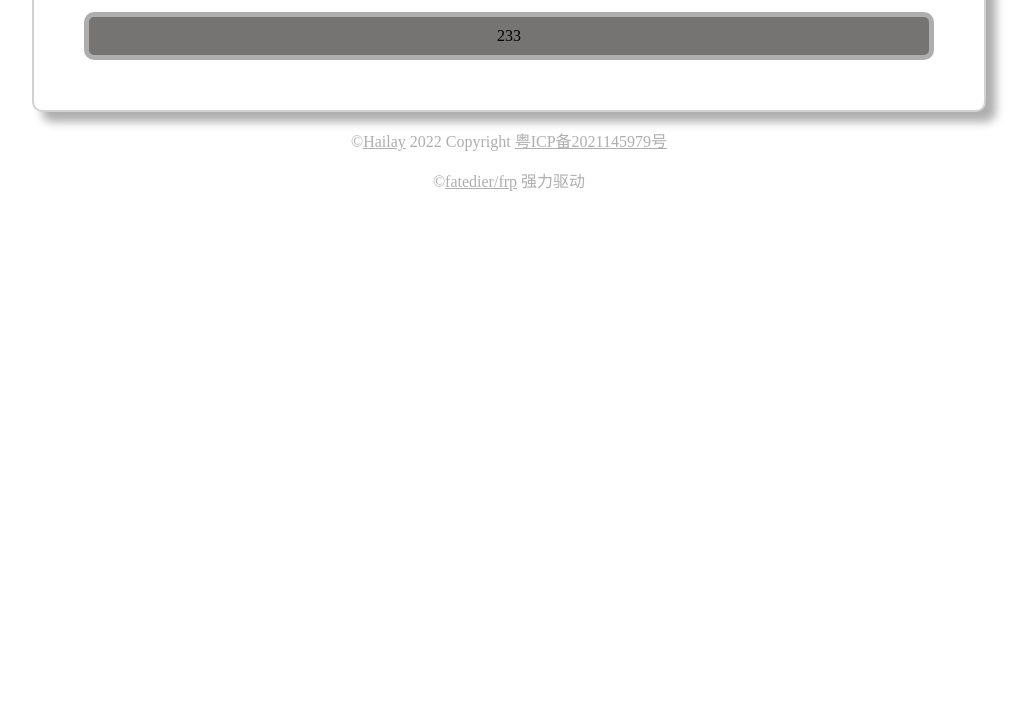
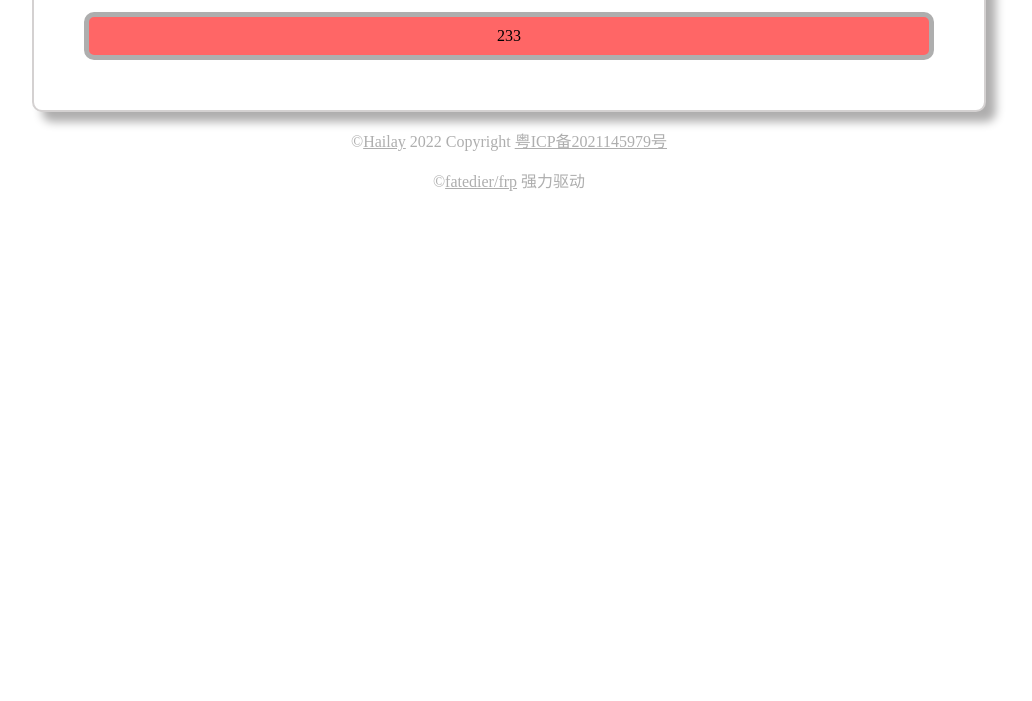
Before and after one commit to Hailaylin/learn-static-frontend, a plain HTML site: page start-html/examples/CSS_颜色.html in a window 1280 px wide. Shown: the part 109-810 px from the top of the page, without its empty margins (139-1171 px from the left). Drawn offline with Linux system fonts and the light colour scheme.

Commit message:
玥 看过

```diff
--- a/start-html/examples/CSS_颜色.html
+++ b/start-html/examples/CSS_颜色.html
@@ -46,7 +46,7 @@
 
   div.color-box{
     /*  */
-    background-color: hsla(0, 10%, 10%, 0.6);
+    background-color: hsla(0, 100%, 50%, 0.6);
     padding: 10px;
     border:5px solid #aeaeae;
     border-radius: 10px;
```
Also changed, not shown: start-html/index.html (+1 -0 lines).
